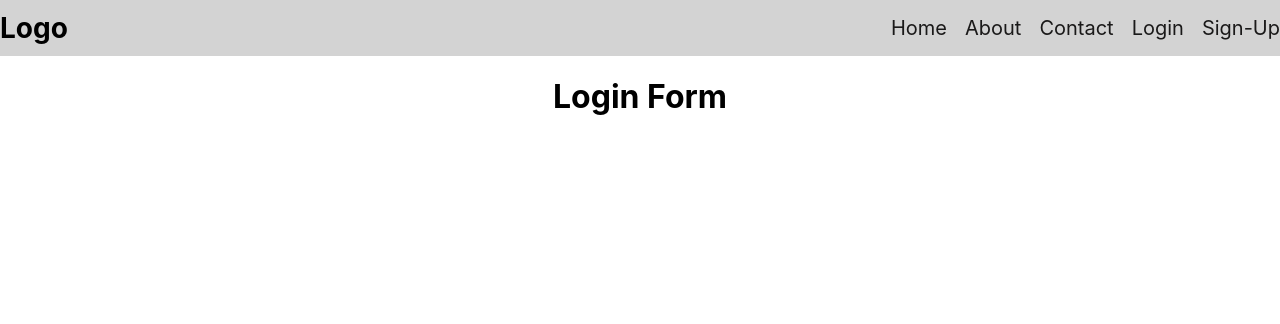
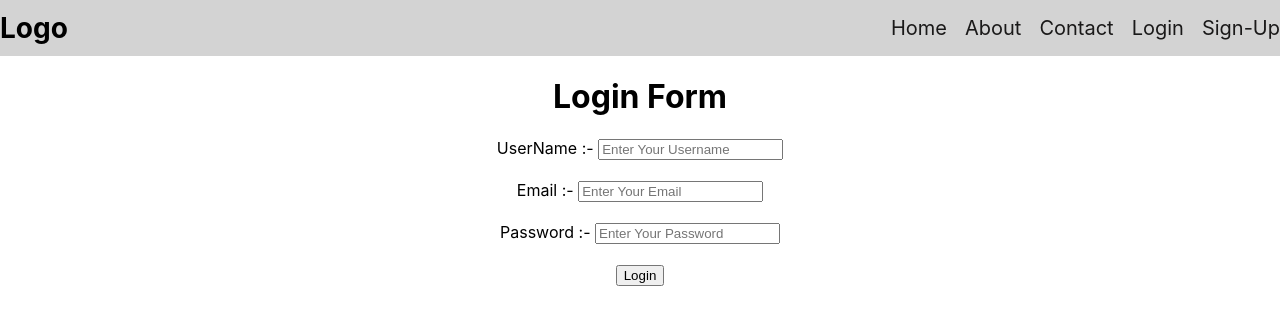
Before and after one commit to rohit9github/react-project, a React (Create React App) app in the folder todo-list/: page /login in a window 1280 px wide. Shown: the top 324 px of the page. Built offline with nearby package versions, Linux system fonts and the light colour scheme.

Commit message:
add authentication functionallty

```diff
--- a/todo-list/db.json
+++ b/todo-list/db.json
@@ -1,4 +1,5 @@
 {
+  "users": [],
   "tasks": [
     {
       "id": "52d0",
@@ -63,6 +64,27 @@
       "id": "6e15",
       "category": "Family",
       "task": "Adsad"
+    },
+    {
+      "id": "ee71"
+    },
+    {
+      "id": "b9f7",
+      "task": "ffffffffd",
+      "category": "Personal"
+    },
+    {
+      "id": "87aa",
+      "task": "ffffffffd",
+      "category": "Personal"
+    },
+    {
+      "id": "8698"
+    },
+    {
+      "id": "83f0",
+      "category": "Personal",
+      "task": "sfzf"
     }
   ]
 }
--- a/todo-list/src/Componets/Addtask.jsx
+++ b/todo-list/src/Componets/Addtask.jsx
@@ -1,5 +1,6 @@
 import { useEffect, useState } from "react";
 import axios from "axios"
+import { useNavigate } from "react-router-dom";
 
 
 
@@ -7,6 +8,13 @@ function AddTask() {
 
     let [addTask, setAddTask] = useState({})
     let [data, setData] = useState([]);
+    let isAuth = () => {
+        return axios.get("http://localhost:3000/users", {
+            users: []
+        })
+    }
+
+    let navigate = useNavigate()
 
     let getValue = (e) => {
         let name = e.target.name;
@@ -16,16 +24,23 @@ function AddTask() {
 
     let submitTask = (e) => {
         e.preventDefault();
+        if (isAuth() === true) {
+
             axios.post("http://localhost:3000/tasks", addTask)
                 .then(() => {
                     alert("task Is Added")
-
                     setAddTask({})
                     getTask();
                 })
                 .catch(() => {
                     alert("something is wrong");
                 })
+        }
+        else {
+            alert("please fisrt login or signup")
+        navigate("/login")
+        }
+
     }
 
     let getTask = () => {
@@ -82,7 +97,7 @@ function AddTask() {
 
 
 
-                                <div key={index}  style={{
+                        <div key={index} style={{
                             backgroundColor: categoryColors[category],
                             width: "300px",
                             height: "150px",
--- a/todo-list/src/Componets/Login.jsx
+++ b/todo-list/src/Componets/Login.jsx
@@ -1,9 +1,43 @@
+import { useState } from "react";
+import axios from "axios";
 
 
-function Login(){
-    return(
+function Login() {
+
+    let [userData, setUserData] = useState({})
+
+    let getInputValue = (e) => {
+        let name = e.target.name;
+        let value = e.target.value;
+        setUserData({ ...userData, [name]: value })
+    }
+
+    let handleSubmit = (e) => {
+        e.preventDefault()
+        axios.post("http://localhost:3000/users", userData)
+            .then(() => {
+                alert("data is added");
+                setUserData({})
+            })
+            .catch(() => {
+                console.log("error something is gone wrong");
+            })
+    }
+
+    return (
         <>
             <h1>Login Form</h1>
+
+            <form method="post" onSubmit={(e) => handleSubmit(e)}>
+                <label htmlFor="">UserName :- </label>
+                <input type="text" name="username" value={userData.username?userData.username:""} placeholder="Enter Your Username" onChange={(e) => getInputValue(e)} /><br /><br />
+                <label htmlFor="">Email :- </label>
+                <input type="text" name="email" value={userData.email?userData.email:""} placeholder="Enter Your Email" onChange={(e) => getInputValue(e)} /><br /><br />
+                <label htmlFor="">Password :- </label>
+                <input type="text" name="pass" value={userData.pass?userData.pass:""} placeholder="Enter Your Password" onChange={(e) => getInputValue(e)} /><br /><br />
+                <button type="submit">Login</button>
+            </form>
+
         </>
     )
 }
--- a/todo-list/src/Componets/Navbar.jsx
+++ b/todo-list/src/Componets/Navbar.jsx
@@ -3,6 +3,8 @@ import { Link } from "react-router-dom";
 
 
 function Navbar() {
+
+
     return (
         <>
             <header>
--- a/todo-list/src/Componets/Signup.jsx
+++ b/todo-list/src/Componets/Signup.jsx
@@ -1,10 +1,58 @@
+import axios from "axios";
+import { useEffect, useState } from "react";
+import { useNavigate } from "react-router-dom";
 
 
 
-function Signup(){
-    return(
+function Signup() {
+
+    let [signUpdata, setSignUpdata] = useState({});
+    let [user, setUser] = useState([])
+    let navigate = useNavigate()
+
+    let handleValue = (e) => {
+        let name = e.target.name;
+        let value = e.target.value;
+        setSignUpdata({ ...signUpdata, [name]: value });
+    }
+
+    let handleSubmit = (e) => {
+        e.preventDefault();
+        let finData = user.find((v)=>{
+            return v.email === signUpdata.email && v.pass ===  signUpdata.pass;
+            })
+            if (finData) {
+            alert("login Successfully")
+            navigate("/")
+        }
+        else {
+            alert("Invalid Details")
+        }
+
+    }
+
+
+    let getData = () => {
+        axios.get("http://localhost:3000/users")
+            .then((res) => {
+                setUser(res.data)
+            })
+    }
+    useEffect(() => {
+        getData();
+    }, [])
+
+    return (
         <>
             <h1>Sign-Up Form</h1>
+
+            <form method="post" onSubmit={(e) => handleSubmit(e)}>
+                <label htmlFor="">Email :- </label>
+                <input type="text" name="email" placeholder="Enter Your Email" onChange={(e) => handleValue(e)} /> <br /><br />
+                <label htmlFor="">Password :- </label>
+                <input type="text" name="pass" placeholder="Enter Your Password" onChange={(e) => handleValue(e)} /> <br /><br />
+                <button type="submit">Sign-Up</button>
+            </form>
         </>
     )
 }
```
Also changed, not shown: 1 other file (tests, documents, lock files or other folders). Lines whose indentation alone changed are shown as unchanged.
